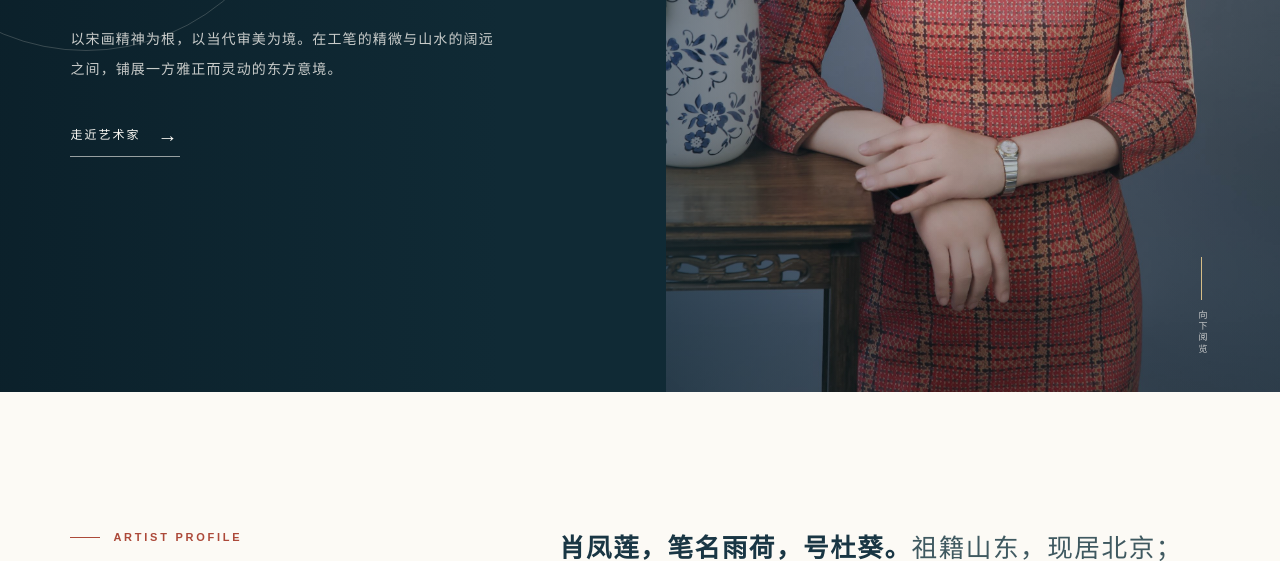
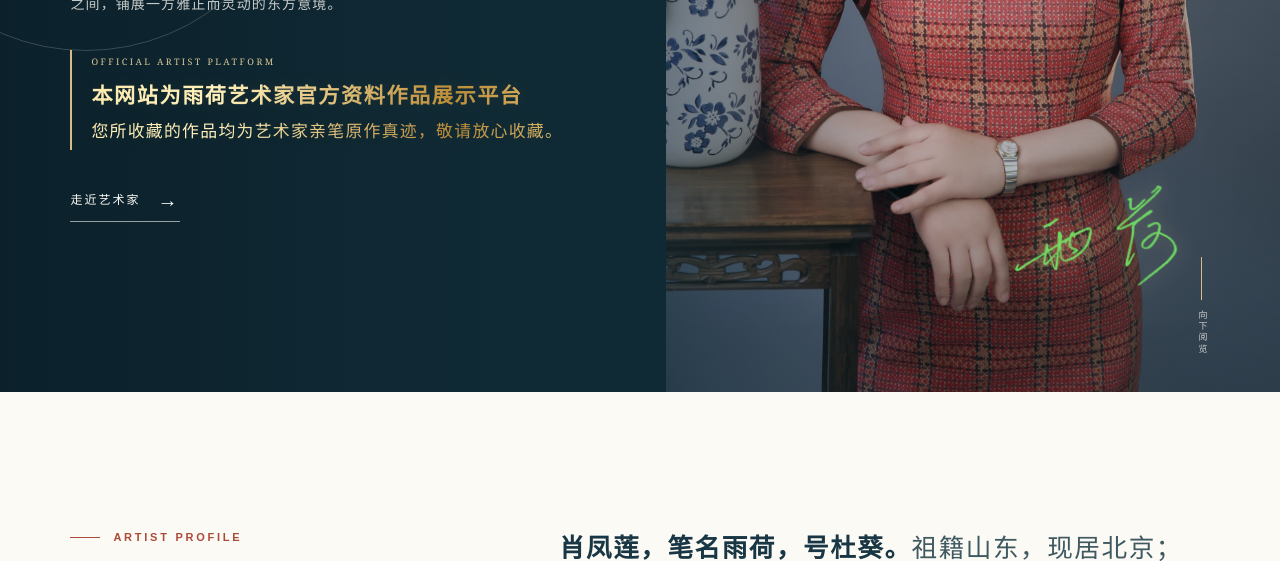
Before and after one commit to 2560535650-bot/yuhe-artist, a plain HTML site: page index.html in a window 1280 px wide. Shown: the part 539-1100 px from the top of the page. Drawn offline with Linux system fonts and the light colour scheme.

Commit message:
完善首页真迹声明与艺术家签名

```diff
--- a/index.html
+++ b/index.html
@@ -226,6 +226,37 @@
         line-height: 2.15;
       }
 
+      .hero-assurance {
+        width: min(100%, 560px);
+        margin-top: 31px;
+        border-left: 2px solid #d6bd86;
+        padding: 4px 0 4px 19px;
+      }
+      .hero-assurance__label {
+        display: block;
+        margin-bottom: 8px;
+        color: #dcc897;
+        font-family: Georgia, serif;
+        font-size: 9px;
+        letter-spacing: .27em;
+      }
+      .hero-assurance p {
+        margin: 0;
+        background: linear-gradient(108deg, #b78635 0%, #f8e5a3 25%, #fff1bd 46%, #bd8c38 64%, #f9e5a2 81%, #c18e36 100%);
+        background-size: 240% 100%;
+        -webkit-background-clip: text;
+        background-clip: text;
+        color: transparent;
+        font-family: var(--serif);
+        font-size: clamp(17px, 1.65vw, 24px);
+        font-weight: 600;
+        letter-spacing: .075em;
+        line-height: 1.75;
+        text-shadow: 0 0 20px rgba(244,209,125,.09);
+        animation: gold-sheen 7s ease-in-out infinite;
+      }
+      .hero-assurance p + p { margin-top: 2px; font-size: clamp(15px, 1.32vw, 20px); font-weight: 500; }
+
       .hero-link {
         display: inline-flex;
         align-items: center;
@@ -258,6 +289,19 @@
         filter: saturate(.84) contrast(1.02);
       }
 
+      .hero-signature {
+        position: absolute;
+        z-index: 3;
+        right: clamp(30px, 4.5vw, 88px);
+        bottom: clamp(88px, 12vh, 138px);
+        width: clamp(185px, 18vw, 305px);
+        filter: brightness(0) saturate(100%) invert(78%) sepia(42%) saturate(637%) hue-rotate(1deg) brightness(97%) contrast(87%) drop-shadow(0 0 8px rgba(247,213,130,.38));
+        opacity: .94;
+        pointer-events: none;
+        transform: rotate(-2deg);
+        animation: signature-glimmer 5.8s ease-in-out infinite;
+      }
+
       .scroll-cue {
         position: absolute;
         z-index: 4;
@@ -272,6 +316,15 @@
         writing-mode: vertical-rl;
       }
       .scroll-cue::before { width: 1px; height: 43px; background: #d6bd86; content: ""; }
+
+      @keyframes gold-sheen {
+        0%, 100% { background-position: 0% 50%; }
+        50% { background-position: 100% 50%; }
+      }
+      @keyframes signature-glimmer {
+        0%, 100% { filter: brightness(0) saturate(100%) invert(78%) sepia(42%) saturate(637%) hue-rotate(1deg) brightness(97%) contrast(87%) drop-shadow(0 0 8px rgba(247,213,130,.3)); opacity: .86; }
+        50% { filter: brightness(0) saturate(100%) invert(89%) sepia(49%) saturate(539%) hue-rotate(351deg) brightness(106%) contrast(101%) drop-shadow(0 0 15px rgba(255,224,143,.65)); opacity: 1; }
+      }
 
       .section { position: relative; padding: clamp(80px, 10vw, 150px) 5.5vw; }
       .section-inner { width: min(100%, 1320px); margin: 0 auto; }
@@ -479,9 +532,14 @@
         .hero::before { background: linear-gradient(180deg, rgba(10,29,38,.8) 0%, rgba(10,30,40,.54) 30%, rgba(10,30,40,.91) 81%, rgba(10,30,40,.98) 100%); }
         .hero-copy { z-index: 3; padding: 150px 8vw 52px; justify-content: flex-end; }
         .hero-description { margin-top: 28px; }
+        .hero-assurance { margin-top: 24px; }
+        .hero-assurance__label { font-size: 8px; }
+        .hero-assurance p { font-size: 17px; line-height: 1.72; }
+        .hero-assurance p + p { font-size: 15px; }
         .hero-link { margin-top: 25px; }
         .hero-image-wrap { position: absolute; inset: 0; min-height: 0; }
         .hero-image { object-position: 50% 26%; }
+        .hero-signature { right: 6vw; bottom: 88px; width: min(42vw, 280px); }
         .scroll-cue { right: 6vw; bottom: 27px; }
         .intro-grid, .timeline-head, .honors-panel { grid-template-columns: 1fr; gap: 34px; }
         .intro-accent { display: none; }
@@ -505,6 +563,10 @@
         .hero h1 small { font-size: 9px; }
         .eyebrow { margin-bottom: 23px; }
         .hero-description { font-size: 13px; }
+        .hero-assurance { padding-left: 14px; }
+        .hero-assurance p { font-size: 16px; }
+        .hero-assurance p + p { font-size: 14px; }
+        .hero-signature { bottom: 83px; width: 39vw; }
         .section { padding-right: 6vw; padding-left: 6vw; }
         .intro-copy > p:first-child { font-size: 19px; }
         .artwork-grid { column-count: 1; }
@@ -562,11 +624,17 @@
           <p class="eyebrow">中国画艺术家 · 北京</p>
           <h1 id="hero-title">雨荷<small>YUHE · XIAO FENGLIAN</small></h1>
           <p class="hero-description">以宋画精神为根，以当代审美为境。在工笔的精微与山水的阔远之间，铺展一方雅正而灵动的东方意境。</p>
+          <div class="hero-assurance" aria-label="官方网站与作品真迹声明">
+            <span class="hero-assurance__label">OFFICIAL ARTIST PLATFORM</span>
+            <p>本网站为雨荷艺术家官方资料作品展示平台</p>
+            <p>您所收藏的作品均为艺术家亲笔原作真迹，敬请放心收藏。</p>
+          </div>
           <a class="hero-link" href="#about">走近艺术家 <span>→</span></a>
         </div>
         <div class="hero-image-wrap">
           <img class="hero-image" src="yuhe-portrait.jpg" alt="艺术家雨荷肖像" />
         </div>
+        <img class="hero-signature" src="assets/yuhe-signature.png" alt="艺术家雨荷签名" />
         <div class="scroll-cue" aria-hidden="true">向下阅览</div>
       </section>
 
```
Also changed, not shown: assets/yuhe-signature.png (added).
